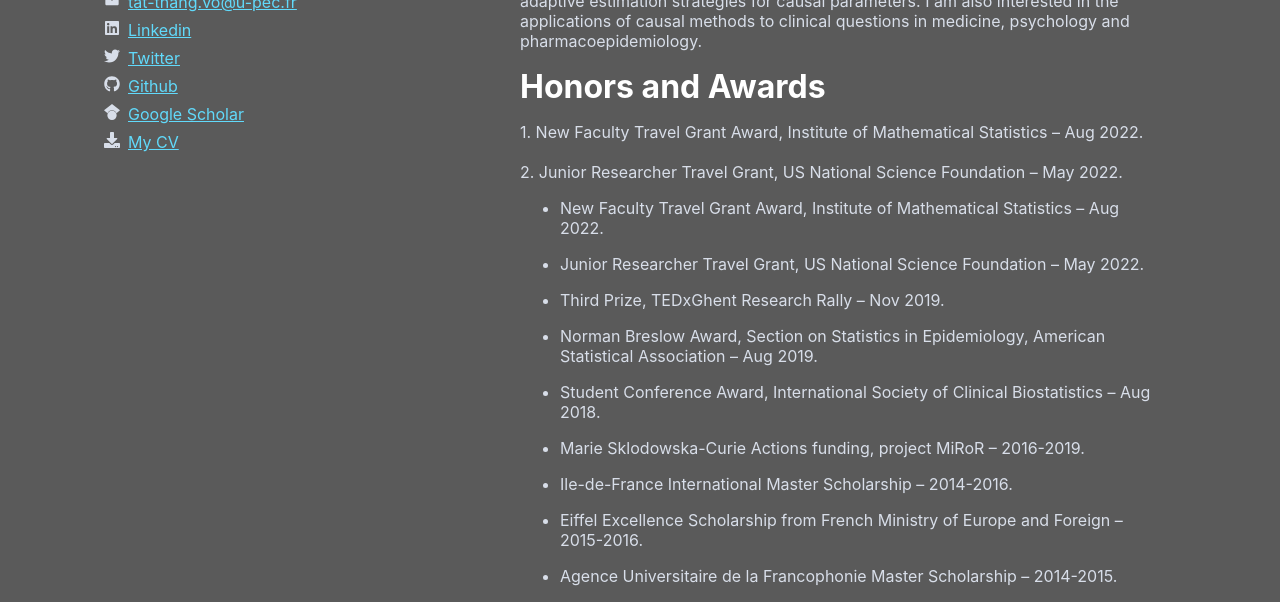
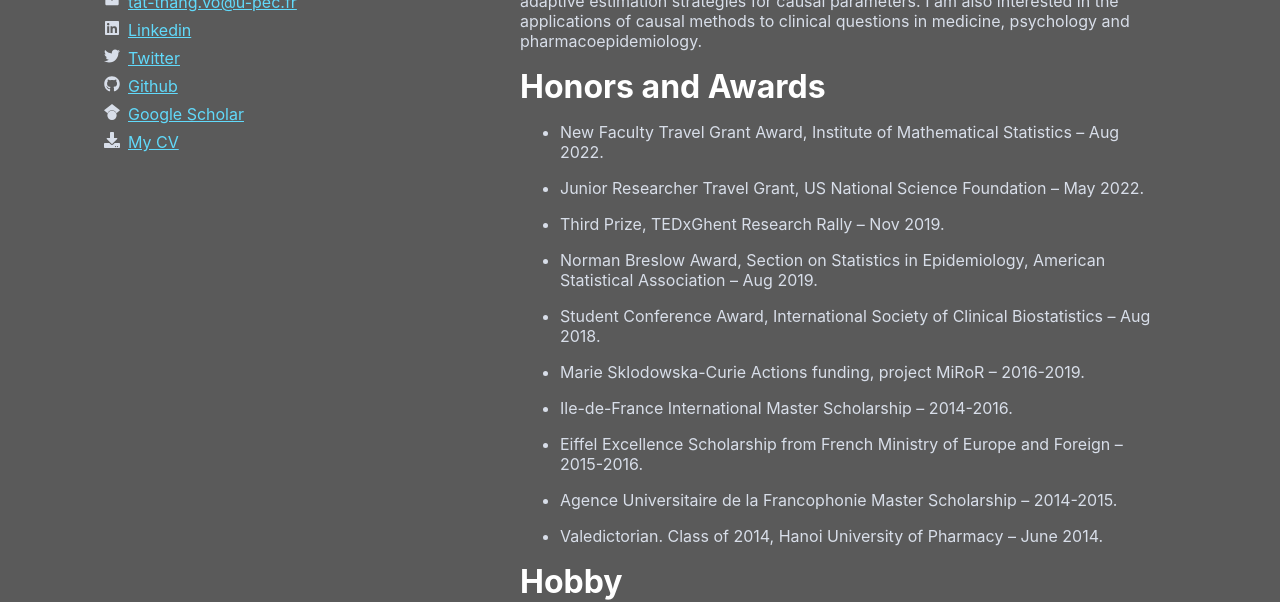
Before and after one commit to votatthang/ttv, a React (Create React App) app: page / in a window 1280 px wide. Shown: the part 600-1202 px from the top of the page. Built offline with nearby package versions, Linux system fonts and the light colour scheme.

Commit message:
Update AboutMe.js

```diff
--- a/src/Pages/AboutMe/AboutMe.js
+++ b/src/Pages/AboutMe/AboutMe.js
@@ -30,9 +30,6 @@ export default function AboutMe() {
             Honors and Awards
         </div>
         <div className="contentText">
-                1. New Faculty Travel Grant Award, Institute of Mathematical Statistics – Aug 2022.
-                <br/> <br/>
-                2. Junior Researcher Travel Grant, US National Science Foundation – May 2022.
             <ul>
                 <li>
                     New Faculty Travel Grant Award, Institute of Mathematical Statistics – Aug 2022.
```
